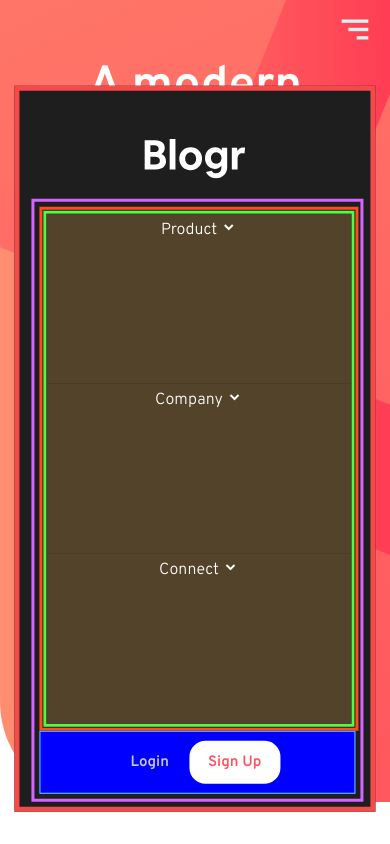
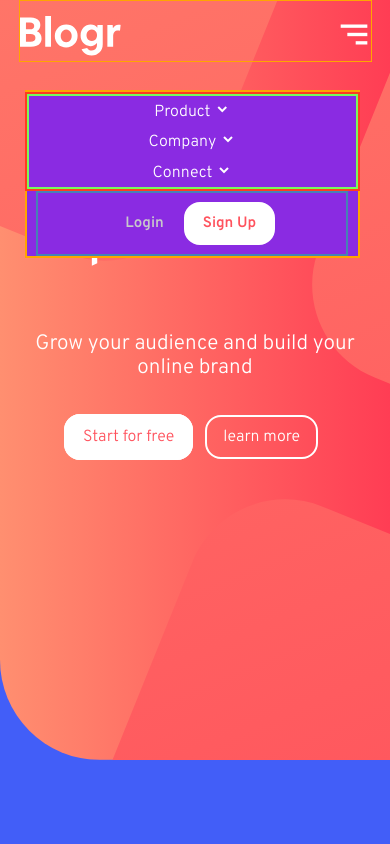
Before and after one commit to Luis-Salinas-SD/blog, a plain HTML site: page index.html in a window 390 px wide. Both pictures are taken after a click on the element 355 px from the left and 33 px from the top of the page. Drawn offline with nearby package versions, Linux system fonts and the light colour scheme.

Commit message:
Actualización al menu purpura

```diff
--- a/css/style.css
+++ b/css/style.css
@@ -196,79 +196,66 @@ header {
 }
 
 @media screen and (max-width: 900px) {
+    body {
+        width: 100%;
+        height: 100%;
+        background-color: rgb(66, 94, 248);
+    }
     header {
-        height: 95vh;
-        margin-top: -80px;
+        width: auto;
     }
     nav {
-        position: absolute;
-        top: -350px
+        border: orange 1px solid;
+        padding-top: 15px !important;
     }
     .menu-icon {
         display: block;
         position: fixed;
-        top: 10px;
-        right: 15px;
+        top: 15px;
+        right: 16px;
         font-size: 2.5rem;
-        color: rgb(204, 245, 241);
+        color: rgb(255, 255, 255);
+    }
+    .menu {
+        position: absolute;
+        top: -250px;
+        display: flex;
+        flex-direction: column;
+        border: orange solid 2px;
+        padding: 0;
+    }
+    .nav-menu {
+        border: rgb(255, 59, 33) solid 2px;
+        margin: 0;
+        width: 100%;
+    }
+    .bloq {
+        border: rgb(119, 250, 92) 2px solid;
+        display: flex;
+        flex-direction: column;
+        margin: 0;
+    }
+    .loggin {
+        border: steelblue 2px solid;
+        width: 90%;
+        display: flex;
+        flex-direction: row;
+        justify-content: center;
     }
     .spread {
-        border: rgb(245, 74, 74) solid 5px;
-        display: block;
-        position: fixed;
-        background-color: rgb(31, 30, 30);
-        transform: translate(4%, 60%);
-    }
-    .movil-menu {
-        display: flex;
-        flex-direction: column;
-    }
-    .menu {
-        border: rgb(212, 102, 255) solid 3px;
-        display: block;
-        width: 90%;
+        width: 85vw;
         height: auto;
-        margin-top: 20px;
-        z-index: 50;
-    }
-    .nav-menu {
-        border: rgb(255, 75, 30) solid 3px;
-        display: flex;
-        flex-direction: column;
-        justify-content: center;
-        width: 99%;
-    }
-    .bloq {
-        border: rgb(76, 255, 69) solid 3px;
-        display: flex;
-        flex-direction: column;
-        margin: 1px;
-        font-size: 1rem;
-        width: 100%;
-    }
-    .bloq .bloq-2 {
-        background-color: rgb(83, 67, 42);
-        height: 170px;
-    }
-    .nav-menu ul li ul {
-        margin: 0;
-        width: 100%;
-        z-index: 500;
-    }
-    .loggin {
-        border: rgb(116, 207, 243) solid 1px;
-        display: flex;
-        justify-content: center;
-        align-content: center;
-        width: auto;
-        background: blue;
+        background-color: blueviolet;
+        position: absolute;
+        top: 90px;
     }
     /**Header Text  */
     .header-text {
         display: flex;
         flex-direction: column;
         flex-wrap: wrap;
-        padding-top: 20px;
+        padding-top: 5px;
+        margin-top: 0;
         margin-left: 1px;
         margin-right: 1px;
     }
--- a/js/menu.js
+++ b/js/menu.js
@@ -1,22 +1,8 @@
+//aparece y desaparece el menu al tocar el icono de hamburguesa
 const hamburger = document.querySelector('.menu-icon');
-const nav_menu = document.querySelector('.nav-bar')
+const nav_menu = document.querySelector('.menu')
 
 hamburger.addEventListener('click', () => {
     nav_menu.classList.toggle("spread")
     console.log('algo');
 })
-
-var dropdown = document.getElementsByClassName("dropdown-btn");
-var i;
-
-for (i = 0; i < dropdown.length; i++) {
-    dropdown[i].addEventListener("click", function () {
-        this.classList.toggle("active");
-        var dropdownContent = this.nextElementSibling;
-        if (dropdownContent.style.display === "block") {
-            dropdownContent.style.display = "none";
-        } else {
-            dropdownContent.style.display = "block";
-        }
-    });
-}
```
Also changed, not shown: index.html (+1 -1 lines).
